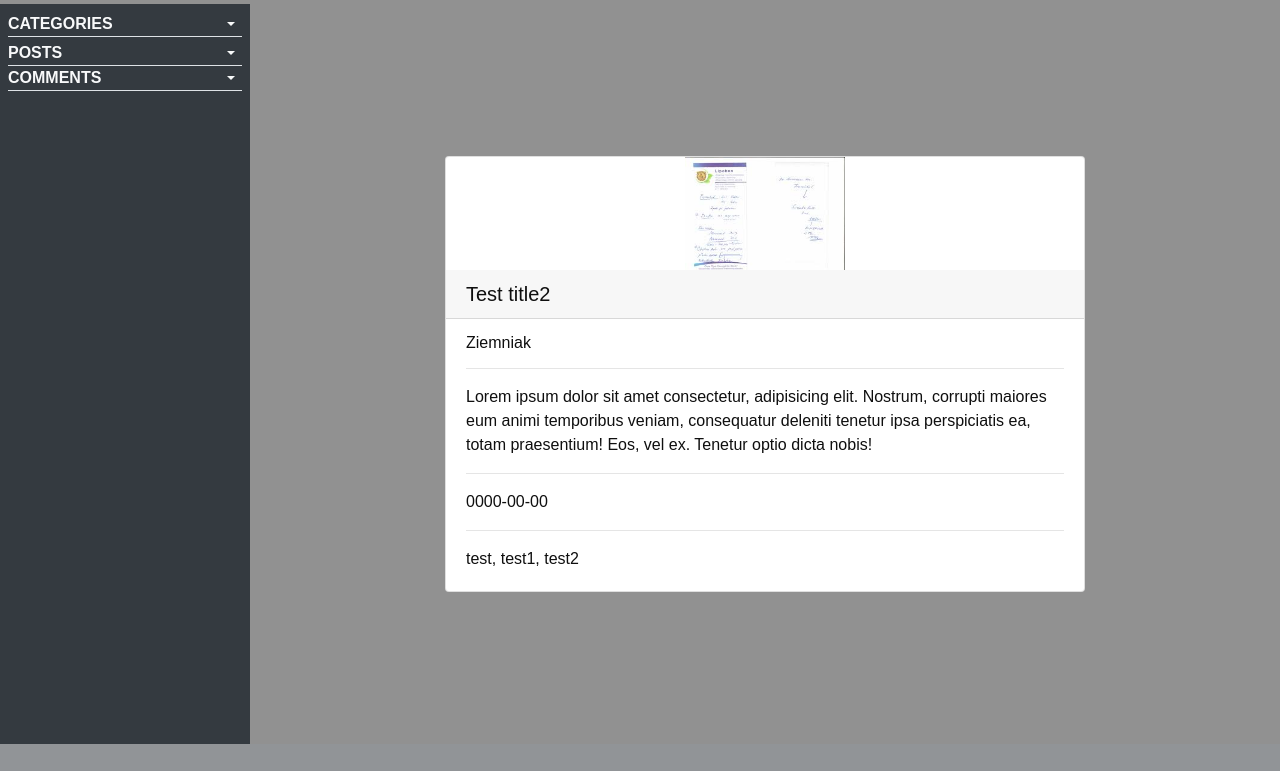
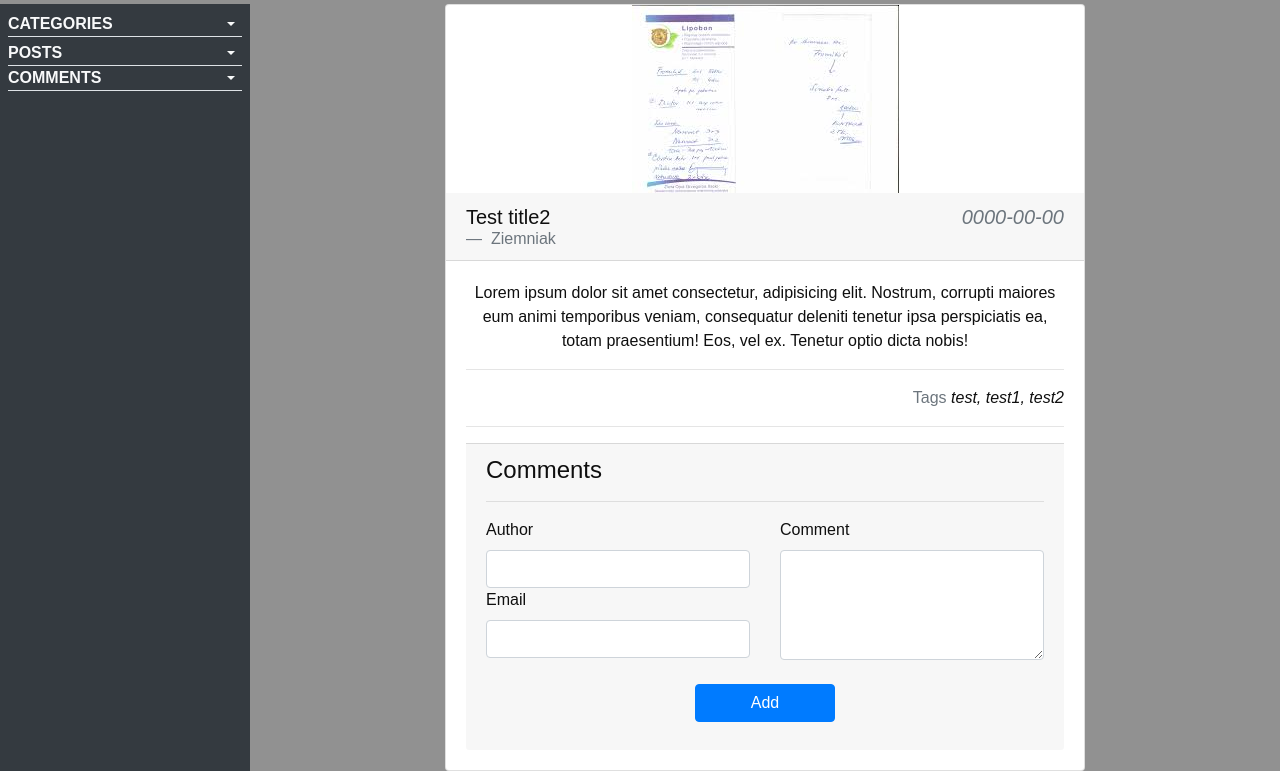
Before and after one commit to dicani0/CMS, a PHP site: page /admin/posts/index.php?action=show&id=1 in a window 1280 px wide. Shown: the part 56-827 px from the top of the page. Before the commit the page ends 800 px from the top, so only its background shows below. Run offline with PHP 8.4, Linux system fonts and the light colour scheme; data comes from the database, SQL or seed files in the repository; both versions use the stored data as it was after the commit; some libraries are stand-ins or nearby versions.

Commit message:
comments handling

```diff
--- a/includes/data/posts/all_posts.php
+++ b/includes/data/posts/all_posts.php
@@ -32,8 +32,8 @@
             ?>
                 <tr>
                     <td><?= $row['id'] ?></td>
-                    <td><a class=="" href="index.php?action=show&id=<?= $row['id'] ?>"><?= $category['name'] ?></a></td>
-                    <td><?= $row['title'] ?></td>
+                    <td><?= $category['name'] ?></td>
+                    <td><a class="btn btn-info" href="index.php?action=show&id=<?= $row['id'] ?>"><?= $row['title'] ?></a></td>
                     <td><?= $row['author'] ?></td>
                     <td><?= $row['date'] ?></td>
                     <td><img width="100" src="/cms/images/<?= $row['image'] ?>" alt="Image"></td>
--- a/includes/data/posts/show_post.php
+++ b/includes/data/posts/show_post.php
@@ -3,25 +3,61 @@ $post = getPostById($_GET['id']);
 $category = getCategoryById($post['category_id']);
 ?>
 
-<div class="card w-50 m-auto">
-    <img src="../../images/<?= $post['image'] ?>" alt="" class="w-25 align-self-center">
+<div class="card w-50 mx-auto">
+    <img src="../../images/<?= $post['image'] ?>" alt="" class="align-self-center">
     <h5 class="card-header">
-        <?= $post['title'] ?>
+        <div class="clearfix">
+            <span class="float-left"><?= $post['title'] ?></span>
+            <span class="float-right text-muted font-italic"><?= $post['date'] ?></span>
+        </div>
+        <div class="blockquote-footer">
+            <?= $post['author'] ?>
+        </div>
     </h5>
     <div class="card-body">
-        <h6 class="card-subtitle">
-            <?= $post['author'] ?>
-        </h6>
-        <hr>
-        <div class="card-text">
+        <div class="card-text text-center">
             <?= $post['content'] ?>
         </div>
         <hr>
         <div class="card-text">
-            <?= $post['date'] ?>
+            <div class="row">
+                <div class="col-12">
+                    <div class="float-right">
+                        <span class="text-muted">
+                            Tags
+                        </span>
+                        <span class="font-italic">
+                            <?= $post['tags'] ?>
+                        </span>
+                    </div>
+
+                </div>
+            </div>
+        </div>
+        <hr>
+        <div class="card-footer">
+            <h4>Comments</h4>
             <hr>
-            <?= $post['tags'] ?>
+            <form method="post" action="index.php">
+                <div class="row">
+                    <div class="col-6">
+                        <input type="hidden" name="post" value="<?= $_GET['id'] ?>" class="form-control">
+                        <label for="Author">Author</label>
+                        <input type="text" name="author" class="form-control">
+                        <label for="Email">Email</label>
+                        <input type="text" name="email" class="form-control">
+                    </div>
+                    <div class="col-6">
+                        <label for="Comment">Comment</label>
+                        <textarea name="content" class="form-control" id="" cols="30" rows="4"></textarea>
+                    </div>
+                </div>
+                <div class="row">
+                    <div class="col-12 text-center mt-4">
+                        <input type="submit" class="btn btn-primary w-25" name="add_comment" value="Add">
+                    </div>
+                </div>
+            </form>
         </div>
     </div>
-
 </div>
--- a/includes/funcs.php
+++ b/includes/funcs.php
@@ -152,6 +152,25 @@ function updatePost($id)
 
 //comments
 
+function insertComment()
+{
+    global $connection;
+    if (isset($_POST['add_comment'])) {
+        $comment_post = $_POST['post'];
+        $comment_author = $_POST['author'];
+        $comment_email = $_POST['email'];
+        $comment_content = $_POST['content'];
+        $comment_date = date("Y-m-d H:i:s");
+        $comment_status = "new";
+        $query = "INSERT INTO comments(post_id, author, email, content, status, date) ";
+        $query .= "VALUES('{$comment_post}', '{$comment_author}', '{$comment_email}', '{$comment_content}', '{$comment_date}', '{$comment_status}')";
+        $insert_comment_query = mysqli_query($connection, $query);
+        if ($insert_comment_query) {
+            // header('Location: posts.php');
+        }
+    }
+}
+
 function getAllComments()
 {
     global $connection;
@@ -159,3 +178,24 @@ function getAllComments()
     $select_all_comments_query = mysqli_query($connection, $query);
     return $select_all_comments_query;
 }
+
+function getCommentById($id)
+{
+    global $connection;
+    $query = "SELECT * FROM comments WHERE id = {$id}";
+    $select_post_by_id_query = mysqli_query($connection, $query);
+    return mysqli_fetch_assoc($select_post_by_id_query);
+}
+
+function updateComment($id)
+{
+    global $connection;
+    $comment_author = $_POST['author'];
+    $comment_content = $_POST['content'];
+    $query = "UPDATE comments ";
+    $query .= "SET author = '{$comment_author}', content = '{$comment_content}' ";
+    $query .= "WHERE id = {$id}";
+    if (!$update_comment_query = mysqli_query($connection, $query)) {
+        die(mysqli_error($connection));
+    }
+}
```
Also changed, not shown: admin/comments/add_comment.php (added, +23 -0 lines), admin/comments/all_comments.php (+4 -3 lines), admin/comments/edit_comment.php (added, +23 -0 lines), cms.sql (+42 -12 lines), includes/data/comments/routing.php (+4 -4 lines).
